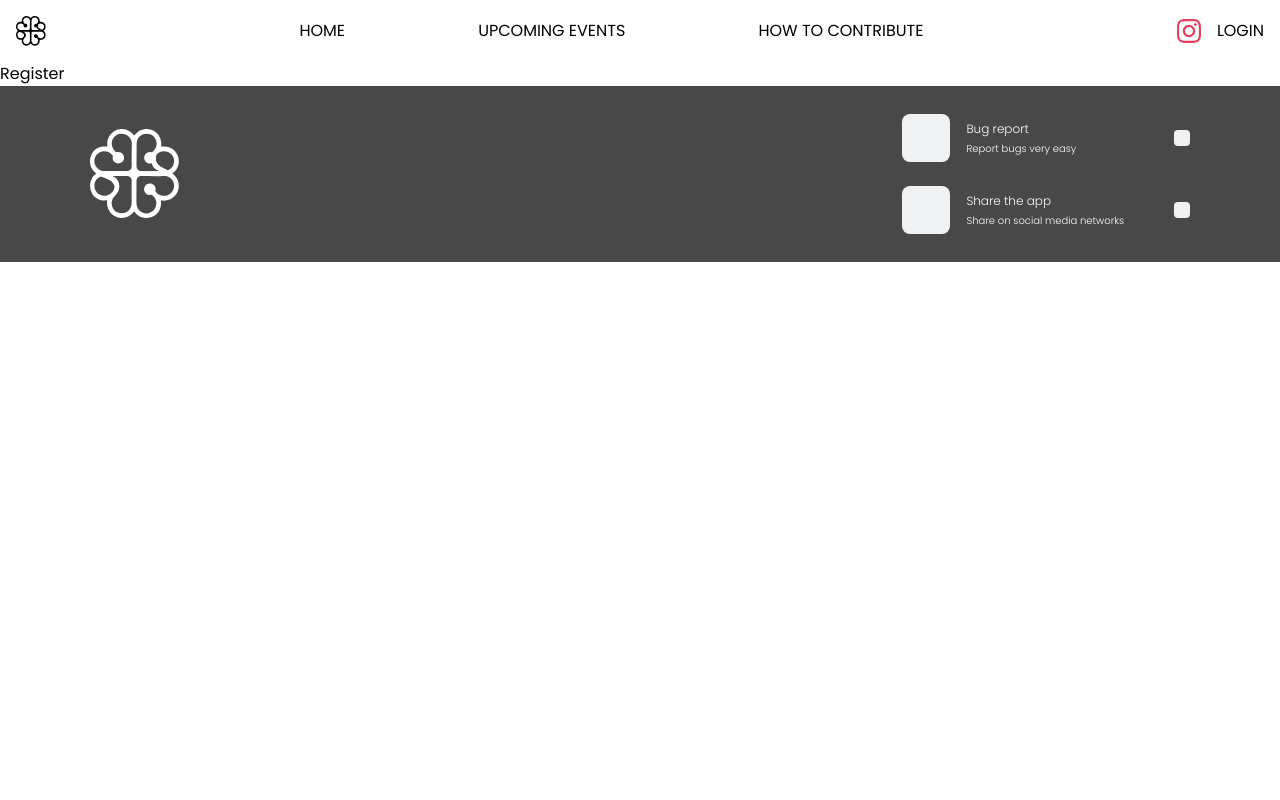
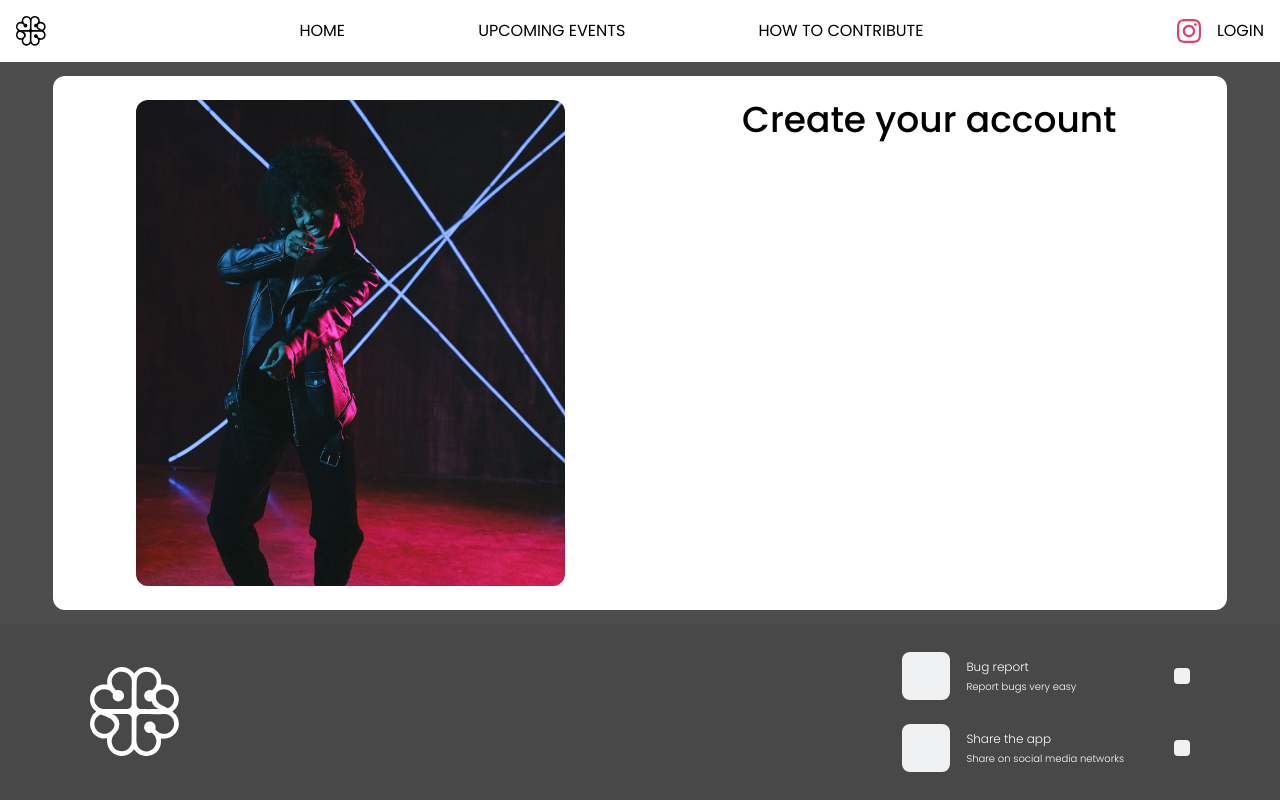
Before and after one commit to justinkwanchan/swing-schedule, a Next.js app in the folder front-end/: page /register in a window 1280 px wide. Built offline with nearby package versions, Linux system fonts and the light colour scheme.

Commit message:
Add initial layout to register page

```diff
--- a/front-end/src/app/register/page.tsx
+++ b/front-end/src/app/register/page.tsx
@@ -1,3 +1,24 @@
+import Image from 'next/image';
+import alyssa from 'public/Alyssa.png';
+
 export default function Register() {
-  return <div>Register</div>;
+  return (
+    <div className="flex h-[calc(100svh-238px)] w-full bg-dark-grey">
+      <div className="flex gap-8 bg-white w-11/12 h-[95%] rounded-xl m-auto p-6">
+        <div className="hidden md:flex w-1/2">
+          <Image
+            src={alyssa}
+            alt={'Alyssa dancing'}
+            className="rounded-xl w-auto h-auto max-h-full m-auto"
+          />
+        </div>
+
+        <div className="flex flex-col w-full md:w-1/2">
+          <h1 className="text-4xl font-medium self-center">
+            Create your account
+          </h1>
+        </div>
+      </div>
+    </div>
+  );
 }
```
Also changed, not shown: front-end/public/Alyssa.png (added).
